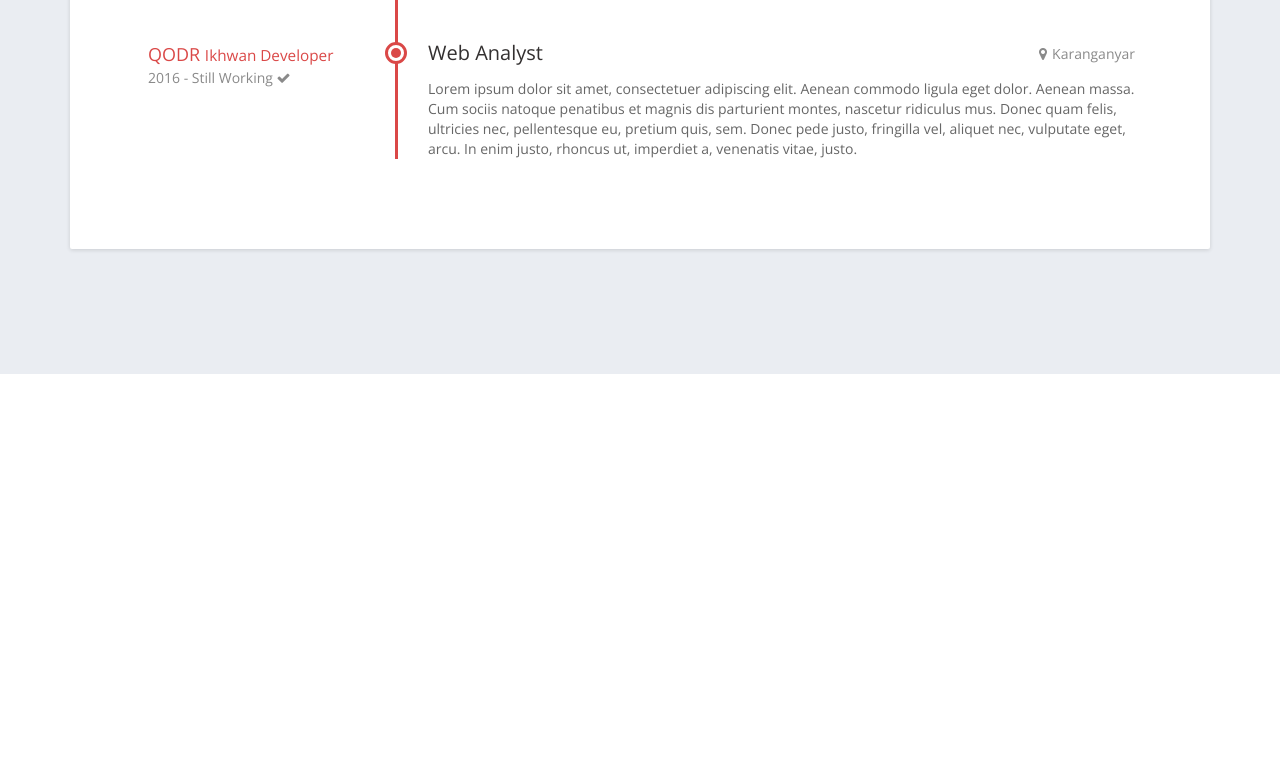
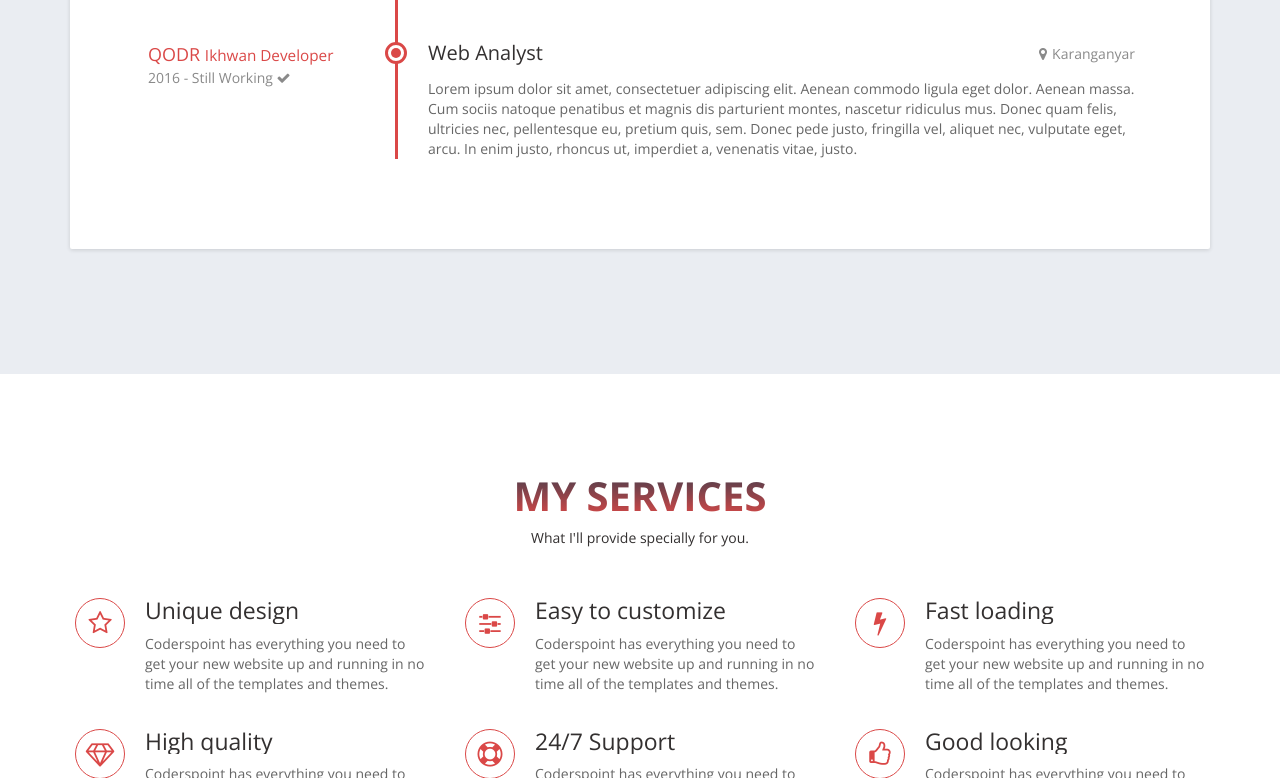
Before and after one commit to rahmandikahaekal/cvcard, a plain HTML site: page index.html in a window 1280 px wide. Shown: the part 2022-2800 px from the top of the page. Before the commit the page ends 2396 px from the top, so only its background shows below. Drawn offline with nearby package versions, Linux system fonts and the light colour scheme.

Commit message:
push service section

```diff
--- a/assets/css/styles.css
+++ b/assets/css/styles.css
@@ -81,6 +81,9 @@ ul,
 ol {
     list-style: none;
     padding: 0;
+}
+.head_title {
+	padding-bottom: 40px;
 }
 
 /* ========== COLOR BG ==========*/
@@ -266,13 +269,10 @@ ol {
 /*==================
     EDUCATION
 ==================*/
-.education {
+.experiences {
 	color: #333030;
 }
-.head_title {
-	padding-bottom: 40px;
-}
-.main_education_area {
+.main_experiences_area {
     -webkit-box-shadow: 0 1px 4px 0 rgba(0, 0, 0, 0.14);
     -moz-box-shadow: 0 1px 4px 0 rgba(0, 0, 0, 0.14);
     box-shadow: 0 1px 4px 0 rgba(0, 0, 0, 0.14);
@@ -385,3 +385,40 @@ ol {
         margin-bottom: 15px;
     }
 }
+
+
+/*==================
+    SERVICES
+==================*/
+.single_service {
+    padding: 0 20px;
+    transition: 0.2s ease-out;
+    margin-bottom: 25px;
+}
+.single_service i.fa {
+    float: left;
+    margin-right: 20px;
+    margin-bottom: 30px;
+    text-align: center;
+    width: 50px;
+    color:  #da4847;
+    height: 50px;
+    border: 1px solid #da4847;
+    display: inline-block;
+    line-height: 50px;
+    font-size: 25px;
+    border-radius: 50px;
+}
+.single_service h4 {
+    position: relative;
+    font-family: 'Open Sans', sans-serif;
+    margin: 0;
+    overflow: hidden;
+    clear: right;
+	font-size: 23px;
+}
+.single_service p {
+    margin-top: 10px;
+    overflow: hidden;
+    color: #666;
+}
--- a/index.html
+++ b/index.html
@@ -38,7 +38,8 @@
         <div class="collapse navbar-collapse" id="bs-example-navbar-collapse-1">
           <ul class="nav navbar-nav navbar-right">
             <li><a class="page-scroll" href="#about">ABOUT</a></li>
-            <li><a class="page-scroll" href="#education">EDUCATION</a></li>
+            <li><a class="page-scroll" href="#resume">RESUME</a></li>
+            <li><a class="page-scroll" href="#services">SERIVCE</a></li>
           </ul>
         </div><!-- navbar-collapse -->
       </div><!-- container-fluid -->
@@ -99,11 +100,11 @@
         </div>
     </section>
 
-    <section id="education" class="education bg-primary">
+    <section id="resume" class="experiences bg-primary">
         <div class="container">
-            <div class="main_education_area">
+            <div class="main_experiences_area">
                 <div class="head_title text-center">
-                    <span class="gradient-text">Experiences</span>
+                    <span class="gradient-text">RESUME</span>
                     <p>Lorem ipsum dolor sit amet, consectetur adipiscing elit</p>
                 </div>
                 <div class="timeline">
@@ -154,6 +155,71 @@
         </div>
     </section>
 
+    <section id="services" class="services">
+        <div class="container">
+            <div class="row">
+                <div class="col-md-12 text-center">
+                    <div class="head_title">
+                        <h2 class="gradient-text">MY SERVICES</h2>
+                        <p>What I'll provide specially for you.</p>
+                    </div>
+                </div>
+            </div>
+
+            <div class="row">
+
+                <!-- Service Item -->
+                <div class="single_service col-md-4 col-sm-6">
+                    <i class="fa fa-star-o"></i>
+                    <h4>Unique design</h4>
+                    <p>Coderspoint has everything you need to get your new website up and running in no time all of the templates and themes.</p>
+                </div>
+                <!-- /Service Item -->
+
+                <!-- Service Item -->
+                <div class="single_service col-md-4 col-sm-6">
+                    <i class="fa fa-sliders"></i>
+                    <h4>Easy to customize</h4>
+                    <p>Coderspoint has everything you need to get your new website up and running in no time all of the templates and themes.</p>
+                </div>
+                <!-- /Service Item -->
+
+                <!-- Service Item -->
+                <div class="single_service col-md-4 col-sm-6">
+                    <i class="fa fa-bolt"></i>
+                    <h4>Fast loading</h4>
+                    <p>Coderspoint has everything you need to get your new website up and running in no time all of the templates and themes.</p>
+                </div>
+                <!-- /Service Item -->
+
+                <!-- Service Item -->
+                <div class="single_service col-md-4 col-sm-6">
+                    <i class="fa fa-diamond"></i>
+                    <h4>High quality</h4>
+                    <p>Coderspoint has everything you need to get your new website up and running in no time all of the templates and themes.</p>
+                </div>
+                <!-- /Service Item -->
+
+                <!-- Service Item -->
+                <div class="single_service col-md-4 col-sm-6">
+                    <i class="fa fa-support"></i>
+                    <h4>24/7 Support</h4>
+                    <p>Coderspoint has everything you need to get your new website up and running in no time all of the templates and themes.</p>
+                </div>
+                <!-- /Service Item -->
+
+                <!-- Service Item -->
+                <div class="single_service col-md-4 col-sm-6">
+                    <i class="fa fa-thumbs-o-up"></i>
+                    <h4>Good looking</h4>
+                    <p>Coderspoint has everything you need to get your new website up and running in no time all of the templates and themes.</p>
+                </div>
+                <!-- /Service Item -->
+
+            </div>
+
+        </div>
+    </section>
 
     <!-- jQuery (necessary for Bootstrap's JavaScript plugins) -->
     <script src="assets/js/jquery.min.js"></script>
```
